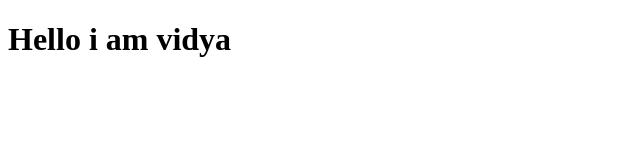
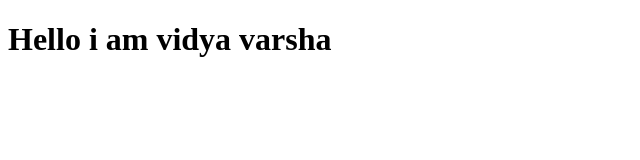
Before and after one commit to vidyashree-rathod14/simpleWeb, a plain HTML site: page index.html in a window 1280 px wide. Shown: the whole page, without its empty margins (0-640 px from the left). Drawn offline with Linux system fonts and the light colour scheme.

Commit message:
change with text

```diff
--- a/index.html
+++ b/index.html
@@ -6,6 +6,6 @@
     <title>Document</title>
 </head>
 <body>
-    <h1>Hello i am vidya</h1>
+    <h1>Hello i am vidya varsha</h1>
 </body>
 </html>
```
